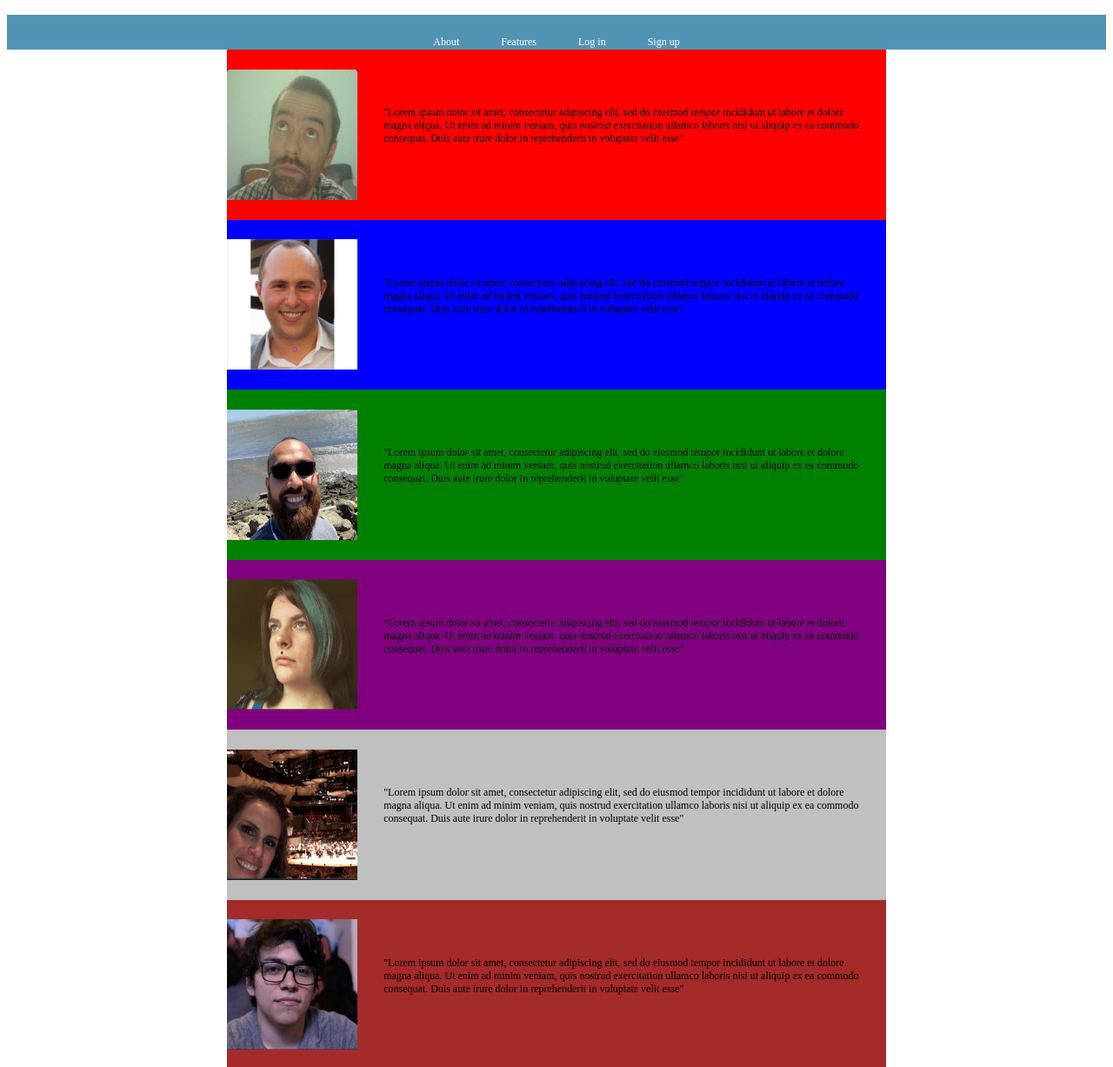
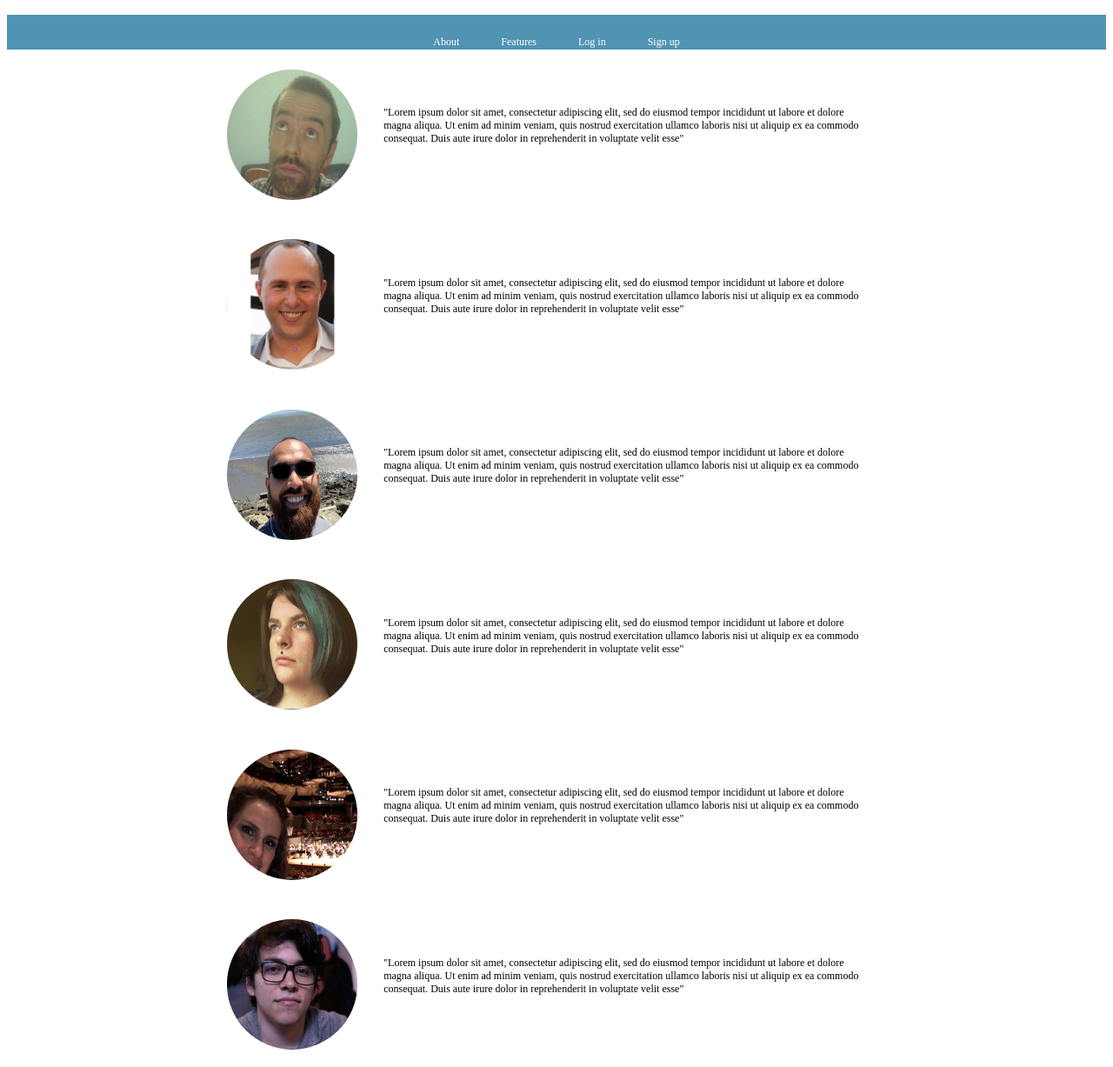
Before and after one commit to CWC-88/About-page-draft, a plain HTML site: page About us page/index.html in a window 1280 px wide. Shown: the part 65-1292 px from the top of the page at 87% size. Drawn offline with Linux system fonts and the light colour scheme; a web font is replaced by a local one.

Commit message:
Add files via upload

```diff
--- a/About us page/less/index.less
+++ b/About us page/less/index.less
@@ -119,7 +119,7 @@ padding-left: 20%;
 	flex-direction: row;
   padding-top: 3%;
   padding-bottom: 3%;
-  background-color: red;
+
 
 }
 .Lpx {
@@ -133,6 +133,8 @@ padding-left: 20%;
 .Lpic {
 	height: 150px;
   width: 150px;
+  border-radius: 50%;
+
 }
 .lp {
 }
@@ -149,7 +151,7 @@ padding-left: 20%;
 	flex-direction: row;
   padding-top: 3%;
   padding-bottom: 3%;
-  background-color: blue;
+
 }
 .Cpx {
   display: flex;
@@ -160,6 +162,7 @@ padding-left: 20%;
 .Cpic {
   height: 150px;
   width: 150px;
+  border-radius: 50%;
 }
 .cp {
 }
@@ -175,7 +178,7 @@ padding-left: 20%;
 	flex-direction: row;
   padding-top: 3%;
   padding-bottom: 3%;
-  background-color: green;
+
 }
 .Rpx {
   display: flex;
@@ -186,6 +189,7 @@ padding-left: 20%;
 .Rapic {
   height: 150px;
   width: 150px;
+  border-radius: 50%;
 }
 .rp {
 }
@@ -201,7 +205,7 @@ padding-left: 20%;
 	flex-direction: row;
   padding-top: 3%;
   padding-bottom: 3%;
-  background-color: purple;
+
 }
 .ropx {
   display: flex;
@@ -212,6 +216,7 @@ padding-left: 20%;
 .Ropic {
   height: 150px;
   width: 150px;
+  border-radius: 50%;
 }
 .rop {
 }
@@ -227,17 +232,18 @@ padding-left: 20%;
 	flex-direction: row;
   padding-top: 3%;
   padding-bottom: 3%;
-  background-color: silver;
 }
 .Spx {
   display: flex;
   align-content: center;
   justify-items: center;
   flex-direction: column;
+
 }
 .Spc {
   height: 150px;
   width: 150px;
+  border-radius: 50%;
 }
 .sp {
 }
@@ -253,7 +259,7 @@ padding-left: 20%;
 	flex-direction: row;
   padding-top: 3%;
   padding-bottom: 3%;
-  background-color: brown;
+
 }
 .Bpx {
   display: flex;
@@ -264,6 +270,7 @@ padding-left: 20%;
 .Bpic {
   height: 150px;
   width: 150px;
+  border-radius: 50%;
 }
 .bp {
 }
```
Also changed, not shown: About us page/css/index.css.
